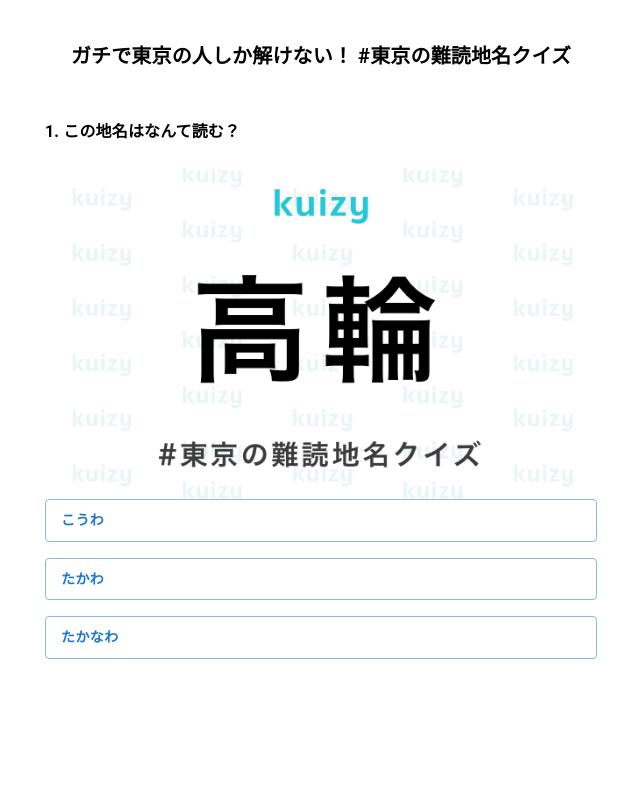
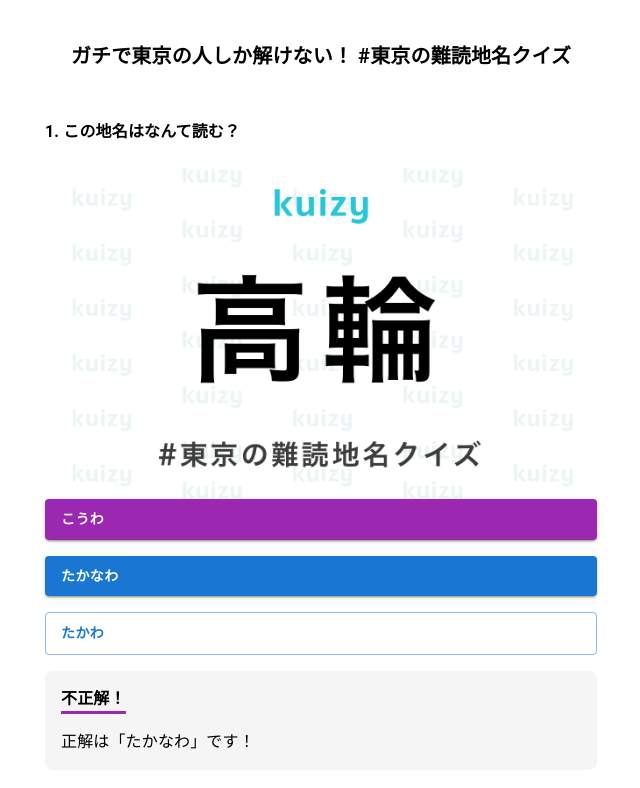
Before and after one commit to MayuNA-mayuna/quizy-with-react, a Next.js app: page / in a window 1280 px wide. Both pictures are taken after a click on the button "こうわ". Shown: the top 788 px of the page, without its empty margins (319-959 px from the left). Built offline with nearby package versions, Linux system fonts and the light colour scheme.

Commit message:
imple quizy with one question

```diff
--- a/pages/index.js
+++ b/pages/index.js
@@ -4,30 +4,49 @@ import Image from "next/image"
 import { useState } from "react"
 
 const Home = () => {
-  const [buttonDisabled, setButtonDisabled] = useState(false)
+  const [answerIsShown, setAnswerIsShown] = useState(false)
+  const [isRightAnswer, setIsRightAnswer] = useState(false)
+
+  const defaultButtonStyle = [
+    { variant: 'outlined', color: 'primary' },
+    { variant: 'outlined', color: 'primary' },
+    { variant: 'outlined', color: 'primary' },
+  ]
+  const [buttonStyle, setButtonStyle] = useState(defaultButtonStyle)
 
   const id = data[0].id
   const choices = data[0].choices
   const answer = data[0].answer
 
-  const judgeAnswer = (e) => {
-    console.log(e.target.innerText)
-    const userChoice = e.target.innerText
-    if (userChoice === answer) {
+  const judgeAnswer = (choiceIndex) => {
+    if (answerIsShown) return
+    setAnswerIsShown(true)
+    setButtonStyleFromAnswer(choiceIndex)
+    if (choiceIndex === answer) {
       console.log('Right Answer!')
-      setButtonDisabled(true)
+      setIsRightAnswer(true)
     }
+  }
+
+  const setButtonStyleFromAnswer = (choiceIndex) => {
+    const buttonStyle = defaultButtonStyle
+    const buttonStyleUpdated = buttonStyle.map((style, index) => {
+      if (index === answer) return { variant: 'contained', color: 'primary' }
+      if (index === answer || choiceIndex === index) return { variant: 'contained', color: 'secondary' }
+      return style
+    })
+    setButtonStyle(buttonStyleUpdated)
   }
 
   return (
     <>
       <Container maxWidth="sm">
-        <Box sx={{mt: 5}}>
+        <Box sx={{mt: 5, mb: 6}}>
           <Typography variant="h6" align="center" fontWeight="bold">
             ガチで東京の人しか解けない！ #東京の難読地名クイズ
           </Typography>
         </Box>
-        <Box sx={{mt: 6}}>
+        <Box sx={{mb: 5}}>
           <Typography fontWeight="bold">
             { id }. この地名はなんて読む？
           </Typography>
@@ -39,25 +58,39 @@ const Home = () => {
             <Image src="/img/kuizy01.png" width="620" height="372" />
           </Box>
           <Box sx={{width: '100%'}}>
-            {choices.map(choice => {
+            {choices.map((choice, index) => {
               return (
-                <Box sx={{width: '100%', mb: 2}} key={choice}>
+                <Box sx={{width: '100%', mb: 2}}>
                   <Button
-                    variant="outlined"
+                    variant={buttonStyle[index].variant}
                     fullWidth={true}
+                    color={buttonStyle[index].color}
                     sx={{
-                        justifyContent: 'start',
-                        py: 1,
-                        fontWeight: 'bold'
+                      justifyContent: 'start',
+                      py: 1,
+                      fontWeight: 'bold',
                     }}
-                    onClick={judgeAnswer}
-                    disabled={buttonDisabled}
+                    onClick={() => judgeAnswer(index)}
                   >
                     {choice}
                   </Button>
                 </Box>
               )
             })}
+            <Box borderRadius={2} p={2} sx={{backgroundColor: '#f5f5f5'}}>
+              {Boolean(answerIsShown && isRightAnswer)
+                &&
+                <Box>
+                  <Typography sx={{ fontWeight: 'bold', borderBottom: '3px solid #1976d2', display: 'block', width: 'fit-content', mb: 2 }}>正解！</Typography>
+                  <Typography>正解は「{ choices[answer] }」です！</Typography>
+                </Box>}
+              {Boolean(answerIsShown && !isRightAnswer)
+                &&
+                <Box>
+                  <Typography sx={{ fontWeight: 'bold', borderBottom: '3px solid #9c27b0', display: 'block', width: 'fit-content', mb: 2 }}>不正解！</Typography>
+                  <Typography>正解は「{ choices[answer] }」です！</Typography>
+                </Box>}
+            </Box>
           </Box>
         </Box>
       </Container>
--- a/src/data.js
+++ b/src/data.js
@@ -1,53 +1,53 @@
 const data = [
   {
     id: 1,
-    choices: ["こうわ", "たかわ", "たかなわ"],
-    answer: "たかなわ"
+    choices: ["こうわ", "たかなわ", "たかわ"],
+    answer: 1
   },
   {
     id: 2,
     choices: ["かめと", "かめど", "かめいど"],
-    answer: "かめいど"
+    answer: 2
   },
   {
     id: 3,
     choices: ["かゆまち", "おかとまち", "こうじまち"],
-    answer: "こうじまち"
+    answer: 2
   },
   {
     id: 4,
     choices: ["おなりもん", "ごせいもん", "おかどもん"],
-    answer: "おなりもん"
+    answer: 0
   },
   {
     id: 5,
     choices: ["とどろき", "たたりき", "たたら"],
-    answer: "とどろき"
+    answer: 0
   },
   {
     id: 6,
     choices: ["しゃくじい", "いじい", "せきこうい"],
-    answer: "しゃくじい"
+    answer: 0
   },
   {
     id: 7,
     choices: ["ざっしょく", "ざっしき", "ぞうしき"],
-    answer: "ぞうしき"
+    answer: 2
   },
   {
     id: 8,
     choices: ["おかちまち", "ごしろちょう", "みとちょう"],
-    answer: "おかちまち"
+    answer: 0
   },
   {
     id: 9,
     choices: ["ろっこつ", "ししぼね", "しこね"],
-    answer: "ししぼね"
+    answer: 1
   },
   {
     id: 10,
     choices: ["こしゃく", "こばく", "こぐれ"],
-    answer: "こぐれ"
+    answer: 2
   }
 ]
 
```
